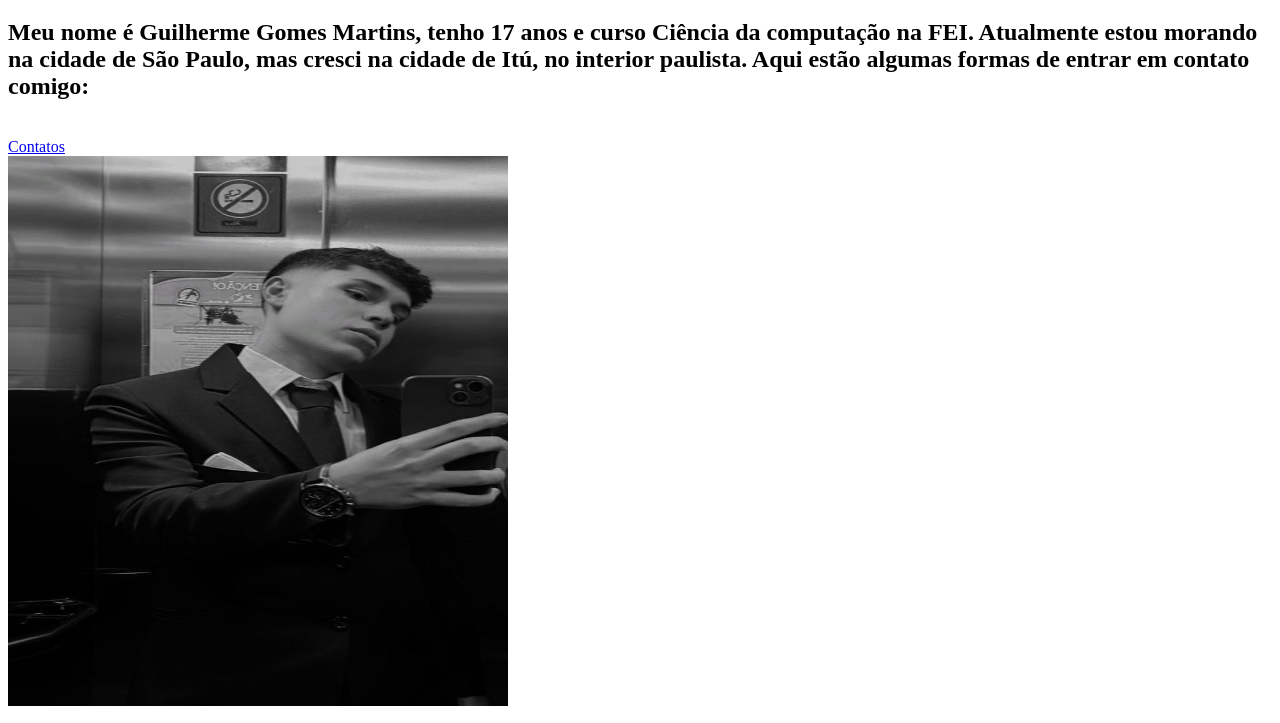
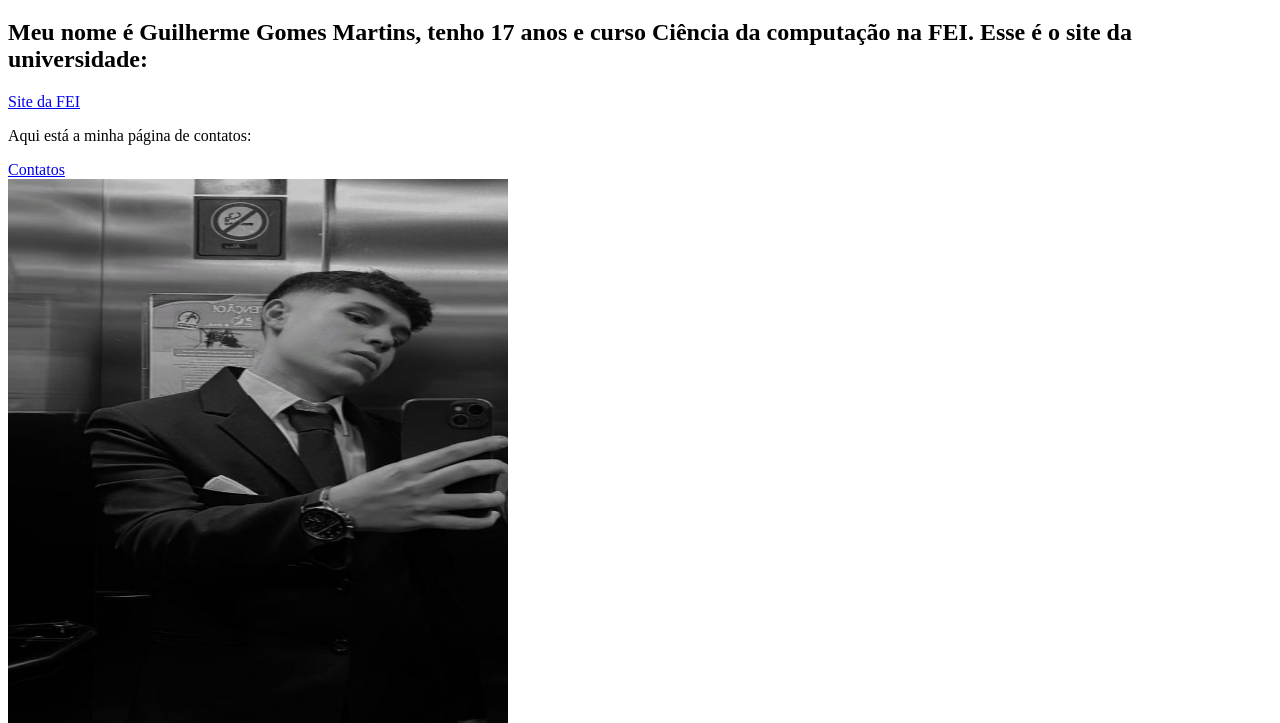
Before and after one commit to guilhermemartins07/full_stack2, a plain HTML site: page aula 1/exercicio.html in a window 1280 px wide. Shown: the part 61-784 px from the top of the page. Drawn offline with Linux system fonts and the light colour scheme.

Commit message:
atualizacao portifolio

```diff
--- a/aula 1/exercicio.html
+++ b/aula 1/exercicio.html
@@ -11,8 +11,13 @@
     <body>
         <h1>Guilherme Gomes Martins</h1>
 
-        <h2>Meu nome é Guilherme Gomes Martins, tenho 17 anos e curso Ciência da computação na FEI. Atualmente estou morando na cidade de São Paulo, mas cresci na cidade de Itú, no interior paulista. Aqui estão algumas formas de entrar em contato comigo:</h2>
+        <h2>Meu nome é Guilherme Gomes Martins, tenho 17 anos e curso Ciência da computação na FEI. Esse é o site da universidade:</h2>
+
+        <a href="https://portal.fei.edu.br">Site da FEI</a>
+
         <br>
+
+        <p>Aqui está a minha página de contatos:</p>
 
         <a href="contato.html">Contatos</a>
         <br>
@@ -48,8 +53,9 @@
          <iframe width="560" height="315" src="https://www.youtube.com/embed/RufmZc3cdXo?si=e6EEwfUL6OLr7M1t" title="YouTube video player" frameborder="0" allow="accelerometer; autoplay; clipboard-write; encrypted-media; gyroscope; picture-in-picture; web-share" referrerpolicy="strict-origin-when-cross-origin" allowfullscreen></iframe>
          <iframe width="560" height="315" src="https://www.youtube.com/embed/UtEhd2V7sDE?si=1B8WKTZEp8OnGLFg" title="YouTube video player" frameborder="0" allow="accelerometer; autoplay; clipboard-write; encrypted-media; gyroscope; picture-in-picture; web-share" referrerpolicy="strict-origin-when-cross-origin" allowfullscreen></iframe>
 
-         <p>Por último, mas não menos importante, gosto muito de passar o tempo com a minha mãe e irmã, que são duas pessoas que me apoiam em tudo e sempre querem ver o meu bem. E pra completar a família, minha irmã está grávida da minha sobrinha Maria Luiza, estamos muito ansiosos pela chegada dela. Aqui está uma foto com elas:</p>
+         <p>Mudando um pouco de assunto, gosto muito de passar o tempo com a minha mãe e irmã, que são duas pessoas que me apoiam em tudo e sempre querem ver o meu bem. E pra completar a família, minha irmã está grávida da minha sobrinha Maria Luiza, estamos muito ansiosos pela chegada dela. Aqui está uma foto com elas:</p>
          <img src="imagens/familia.jfif" height="500" width="400" alt="familia">
+
 
 
 
```
